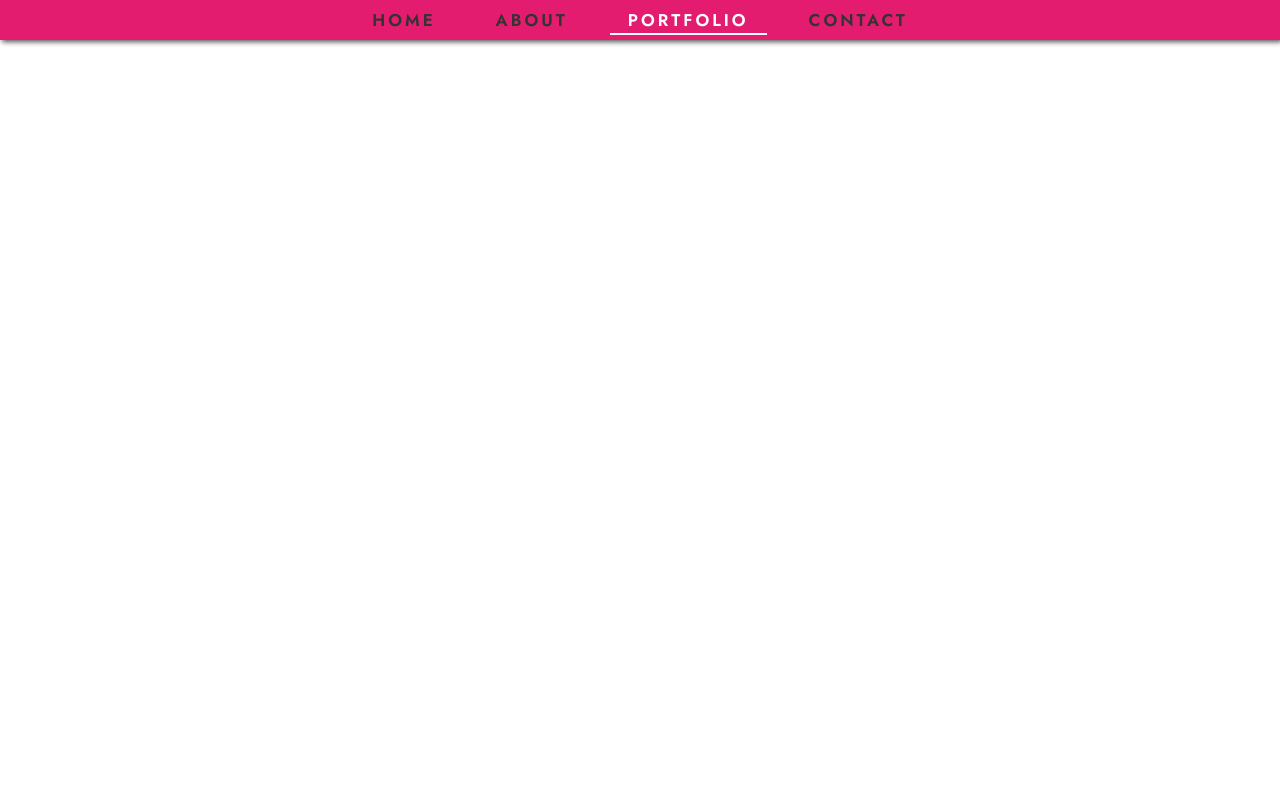
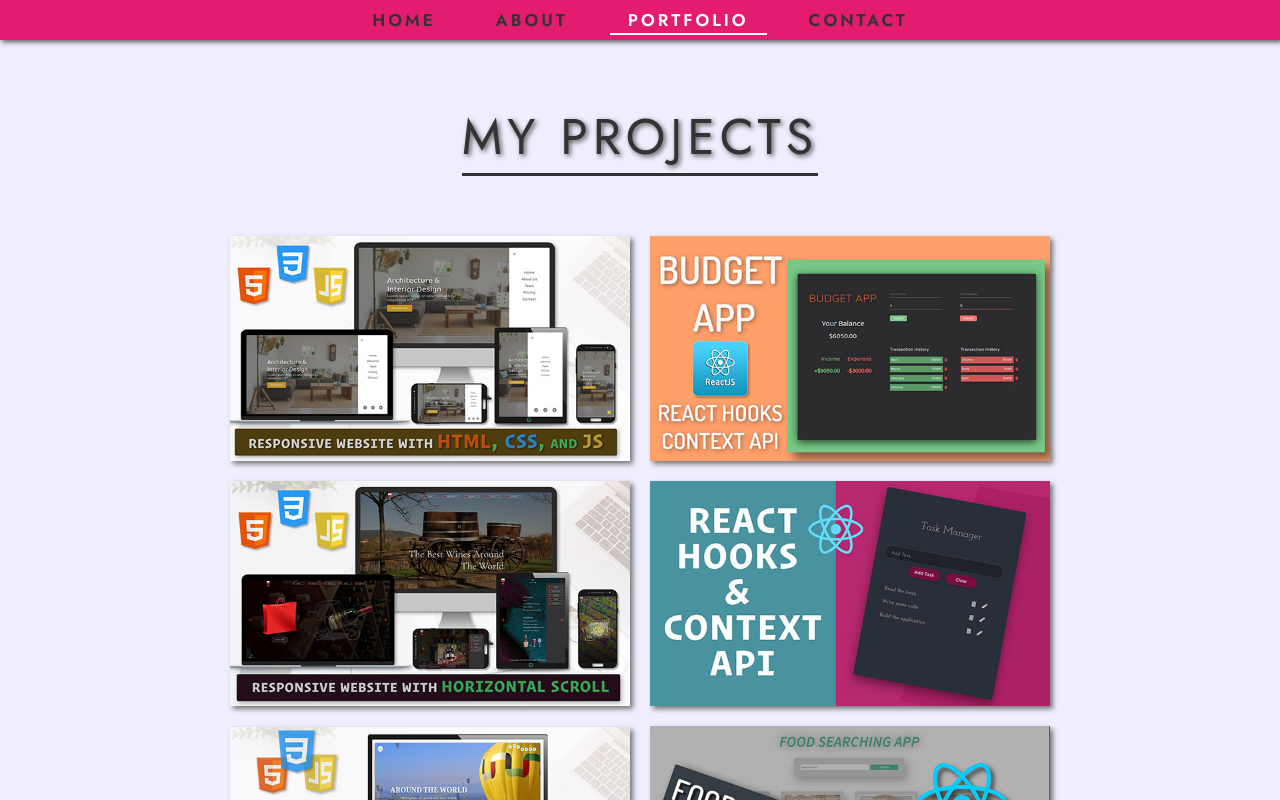
Before and after one commit to Daniel-1017/website-layout-react, a React (Create React App) app: page /portfolio in a window 1280 px wide. Shown: the top 800 px of the page. Built offline with nearby package versions, Linux system fonts and the light colour scheme.

Commit message:
Portfolio page

```diff
--- a/src/App.js
+++ b/src/App.js
@@ -3,6 +3,7 @@ import Navbar from "./components/Navbar/Navbar";
 import { Route, Redirect } from "react-router-dom";
 import LandingPage from "./pages/LandingPage/LandingPage";
 import ProgressBars from "./pages/ProgressBars/ProgressBars";
+import Portfolio from "./pages/Portfolio/Portfolio";
 
 const App = () => {
   return (
@@ -17,6 +18,9 @@ const App = () => {
       <Route path="/about-me">
         <ProgressBars />
       </Route>
+      <Route path="/portfolio">
+        <Portfolio />
+      </Route>
     </Fragment>
   );
 };
--- /dev/null
+++ b/src/pages/Portfolio/Portfolio.js
@@ -0,0 +1,99 @@
+import React from "react";
+import Project1 from "../../assets/images/project-1.jpg";
+import Project2 from "../../assets/images/project-2.jpg";
+import Project3 from "../../assets/images/project-3.jpg";
+import Project4 from "../../assets/images/project-4.jpg";
+import Project5 from "../../assets/images/project-5.jpg";
+import Project6 from "../../assets/images/project-6.jpg";
+import Project7 from "../../assets/images/project-7.jpg";
+import Project8 from "../../assets/images/project-8.jpg";
+import Project9 from "../../assets/images/project-9.jpg";
+import classes from "./Portfolio.module.css";
+
+const projects = [
+  {
+    projectName: "architect website",
+    projectTechnologies: "HTML / CSS / JS",
+    image: Project1,
+    videoLink: "https://www.youtube.com/watch?v=3J-EFMzz94g",
+  },
+  {
+    projectName: "Budget App",
+    projectTechnologies: "ReactJS",
+    image: Project2,
+    videoLink: "https://www.youtube.com/watch?v=fDffQYs2WB0",
+  },
+  {
+    projectName: "wine house",
+    projectTechnologies: "HTML / CSS / JS",
+    image: Project3,
+    videoLink: "https://www.youtube.com/watch?v=jtmuopTpzGE",
+  },
+  {
+    projectName: "Task Manager",
+    projectTechnologies: "ReactJS",
+    image: Project4,
+    videoLink: "https://www.youtube.com/watch?v=fqup-BL3VjI",
+  },
+  {
+    projectName: "The Road",
+    projectTechnologies: "HTML / CSS / JS",
+    image: Project5,
+    videoLink: "https://www.youtube.com/watch?v=qmyN7lYY_xo",
+  },
+  {
+    projectName: "food recepie app",
+    projectTechnologies: "ReactJS",
+    image: Project6,
+    videoLink: "https://www.youtube.com/watch?v=d1vT4kkTCaw",
+  },
+  {
+    projectName: "slideshow",
+    projectTechnologies: "HTML / CSS / JS",
+    image: Project7,
+    videoLink: "https://www.youtube.com/watch?v=1qhSSp2q7n4",
+  },
+  {
+    projectName: "hamburger menu",
+    projectTechnologies: "HTML / CSS / JS",
+    image: Project8,
+    videoLink: "https://www.youtube.com/watch?v=9Q7wy8r3i8w",
+  },
+  {
+    projectName: "CSS grid menu",
+    projectTechnologies: "HTML / CSS / JS",
+    image: Project9,
+    videoLink: "https://www.youtube.com/watch?v=HScySfeSmWc",
+  },
+];
+
+const Portfolio = () => {
+  return (
+    <section className={classes["section-3"]}>
+      <h2 className="section-heading">My Projects</h2>
+      <div className={`${classes["projects-wrapper"]} center`}>
+        {projects.map((project) => (
+          <div className={classes.project}>
+            <div className={classes["project-text"]}>
+              <h2 className={classes["project-name"]}>{project.projectName}</h2>
+              <h4 className={classes["project-technologies"]}>
+                {project.projectTechnologies}
+              </h4>
+            </div>
+            <img src={project.image} className={classes["project-img"]} />
+
+            <a
+              href={project.videoLink}
+              className={classes["project-link"]}
+              target="_blank"
+            >
+              Go to video
+            </a>
+          </div>
+        ))}
+      </div>
+    </section>
+  );
+};
+
+export default Portfolio;
--- /dev/null
+++ b/src/pages/Portfolio/Portfolio.module.css
@@ -0,0 +1,84 @@
+.section-3 {
+  width: 100%;
+  height: 100%;
+  padding: 10rem 0;
+  background-color: #eef;
+  display: flex;
+  flex-direction: column;
+  align-items: center;
+}
+
+.projects-wrapper {
+  width: 80%;
+  flex-wrap: wrap;
+}
+
+.project {
+  display: flex;
+  flex-direction: column;
+  justify-content: center;
+  align-items: center;
+  margin: 1rem;
+  background-color: #fff;
+  box-shadow: 0.3rem 0.3rem 0.5rem #777;
+  position: relative;
+  overflow: hidden;
+  transition: box-shadow 0.5s;
+}
+
+.project:hover {
+  box-shadow: 1rem 1rem 1rem #777;
+}
+
+.project-text {
+  text-align: center;
+  letter-spacing: 0.1rem;
+  position: absolute;
+  top: -10rem;
+  z-index: 10;
+  transition: top 0.3s;
+}
+
+.project:hover .project-text {
+  top: 5rem;
+  transition: top 0.3s 0.3s;
+}
+
+.project-name {
+  font-size: 3rem;
+  font-weight: 700;
+  color: #333;
+  text-transform: capitalize;
+}
+
+.project-technologies {
+  font-size: 1.8rem;
+  color: #e41c6f;
+}
+
+.project-img {
+  width: 40rem;
+  transition: opacity 0.3s;
+}
+
+.project:hover .project-img {
+  opacity: 0.2;
+}
+
+.project-link {
+  font-size: 2rem;
+  font-weight: 500;
+  color: #333;
+  letter-spacing: 0.1rem;
+  border: 0.3rem solid #e41c6f;
+  padding: 0 1rem;
+  background-color: #fff;
+  position: absolute;
+  bottom: -5rem;
+  transition: bottom 0.3s;
+}
+
+.project:hover .project-link {
+  bottom: 5rem;
+  transition: bottom 0.3s 0.3s;
+}
```
